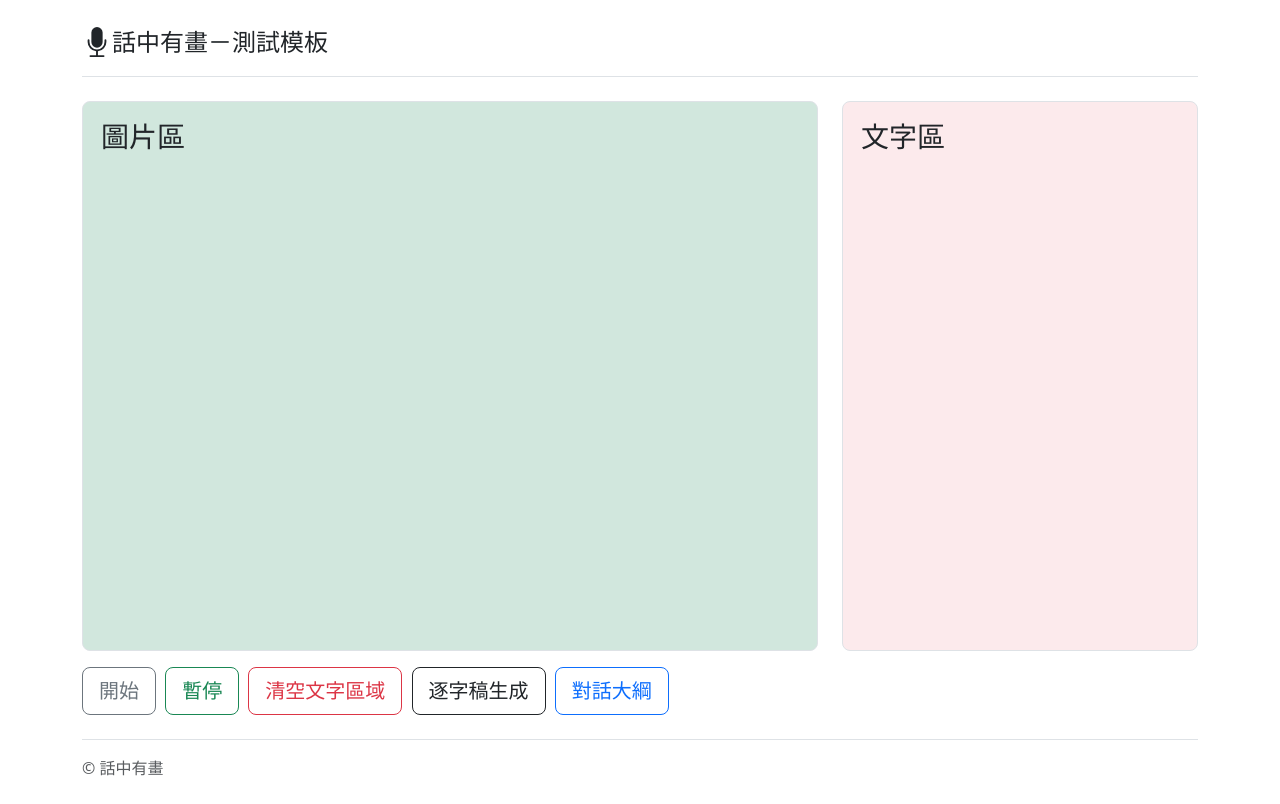
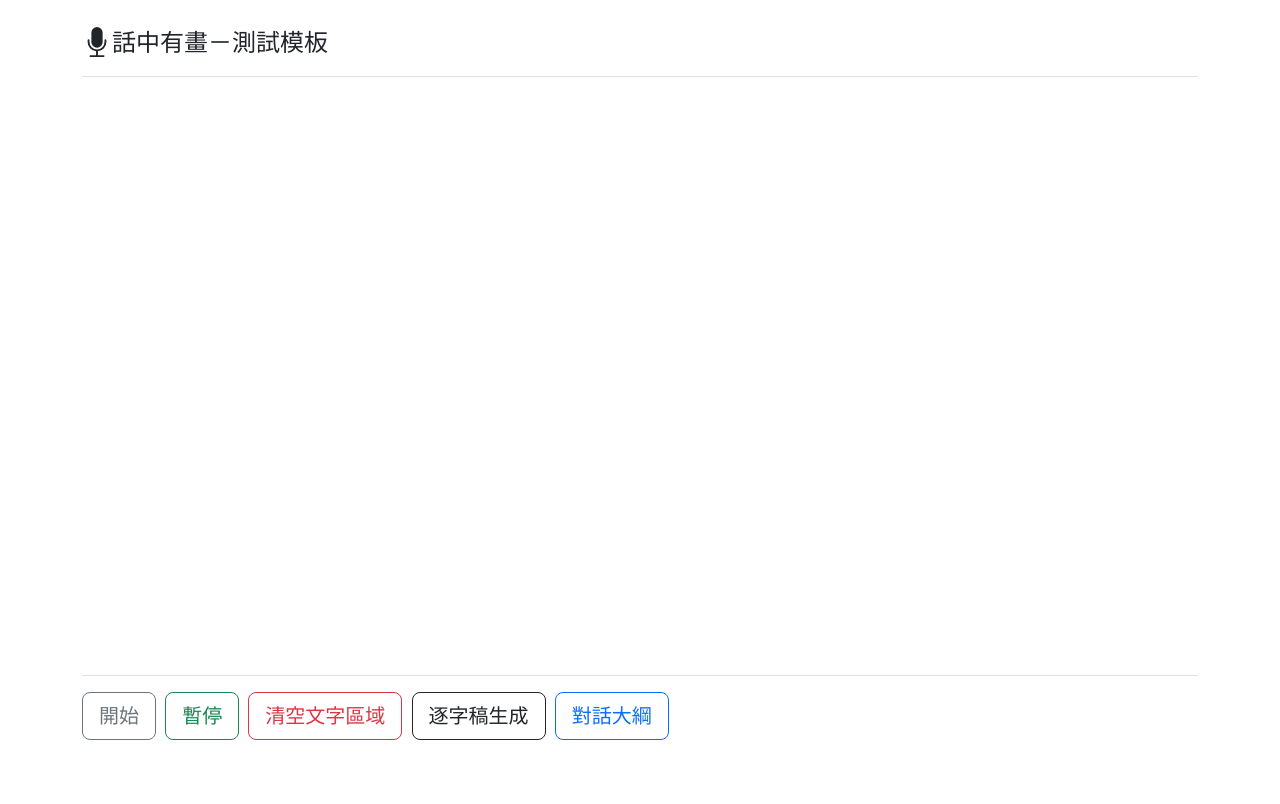
Before and after one commit to howardtuan/GraduationProject, a Flask app: page / in a window 1280 px wide. After the commit the page ends 740 px from the top, so only its background shows below. Run offline with Flask 3, Linux system fonts and the light colour scheme.

Commit message:
第五屆比賽完成

```diff
--- a/app.py
+++ b/app.py
@@ -53,9 +53,13 @@ def outlinetest():
     data = request.get_json()
     value = data['value']
 
+    G = nx.Graph()
+
     #處理
     matrix = np.array([[0, 1], [1, 0]])
-    graph = nx.from_numpy_matrix(matrix)
+    G.add_edges_from(np.argwhere(matrix))
+
+    # graph = nx.from_numpy_matrix(matrix)
     outline=''  #儲存摘要
     outline_dict={}
 
--- a/templates/index.html
+++ b/templates/index.html
@@ -47,31 +47,28 @@
 
 
 
-          <div class="row align-items-md-stretch" >
+          <div class="row align-items-md-stretch">
             <div class="col-md-8">
-                <div class="h-100 p-5 bg-success-subtle border rounded-3" style="min-height: 550px;">
-                    <h3 style="margin-top: -30px;margin-left: -30px;">圖片區</h3>
-
+                <div class="h-100 p-5 rounded-3 position-relative" style="min-height: 550px;">
+                    <!-- <h3 style="margin-top: -30px;margin-left: -30px;">圖片區</h3> -->
                     <div class="image-container" id="image-container"></div>
-
                 </div>
             </div>
+
             <div class="col-md-4">
-                <div class="h-100 p-5 bg-danger p-2 text-dark bg-opacity-10 border rounded-3" style="height: 550px; max-height: 550px; overflow-y: auto;">
-                    <h3 style="margin-top: -30px;margin-left: -30px;">文字區</h3>
+                <div class="h-100 p-5 p-2 text-dark bg-opacity-10 rounded-3" style="height: 550px; max-height: 550px; overflow-y: auto;">
+                    <!-- <h3 style="margin-top: -30px;margin-left: -30px;">文字區</h3> -->
                     <div id="result"></div>
                 </div>
             </div>
         </div>
 
+
+
+
         <p></p>
 
-        <button type="button" class="btn btn-outline-secondary btn-lg" style="margin-right:5px"id="transcribe-btn" onclick="toggleTranscription()">開始</button>
-        <button type="button" class="btn btn-outline-success btn-lg" style="margin-right:5px" id="pause-btn" onclick="togglePause()">暫停</button>
-        <button type="button" class="btn btn-outline-danger btn-lg" style="margin-right:5px"id="clear-btn" onclick="clearResult()">清空文字區域</button>
 
-        <button type="button" class="btn btn-outline-dark btn-lg" style="margin-right:5px" data-bs-toggle="modal" data-bs-target="#scriptModal" onclick="showTranscript()">逐字稿生成</button>
-        <button type="button" class="btn btn-outline-primary btn-lg" data-bs-toggle="modal" data-bs-target="#scriptModal2" onclick="showDialogueSummary()">對話大綱</button>
         <!-- Modal 彈出視窗 -->
         <div class="modal fade" id="scriptModal" tabindex="-1" aria-labelledby="scriptModalLabel" aria-hidden="true">
             <div class="modal-dialog">
@@ -195,6 +192,12 @@
                 var keywords = [];
                 var keywordMap = {
                     '青蛙': '/static/images/frog.jpeg',
+                    '鹹水雞': '/static/images/gg.png',
+                    '霸王': '/static/images/gg2.png',
+                    '十字路口': '/static/images/p1.jpeg',
+                    '日新路': '/static/images/p2.jpeg',
+                    '屈臣氏': '/static/images/p3.jpeg',
+                    '對面': '/static/images/p4.jpeg',
                     // 其他關鍵字和對應的圖片路徑
                     // '關鍵字': '圖片路徑',
                 };
@@ -227,6 +230,12 @@
             function getImagePath(keyword) {
                 var keywordMap = {
                     '青蛙': '/static/images/frog.jpeg',
+                    '鹹水雞': '/static/images/gg.png',
+                    '霸王': '/static/images/gg2.png',
+                    '十字路口': '/static/images/p1.jpeg',
+                    '日新路': '/static/images/p2.jpeg',
+                    '屈臣氏': '/static/images/p3.jpeg',
+                    '對面': '/static/images/p4.jpeg',
                     // 其他關鍵字和對應的圖片路徑
                     // '關鍵字': '圖片路徑',
                 };
@@ -346,7 +355,14 @@
 
 
         </script>
-        <footer class="pt-3 mt-4 text-body-secondary border-top"> © 話中有畫</footer>
+        <!--© 話中有畫-->
+        <footer class="pt-3 mt-4 text-body-secondary border-top"> </footer>
+        <button type="button" class="btn btn-outline-secondary btn-lg" style="margin-right:5px"id="transcribe-btn" onclick="toggleTranscription()">開始</button>
+        <button type="button" class="btn btn-outline-success btn-lg" style="margin-right:5px" id="pause-btn" onclick="togglePause()">暫停</button>
+        <button type="button" class="btn btn-outline-danger btn-lg" style="margin-right:5px"id="clear-btn" onclick="clearResult()">清空文字區域</button>
+
+        <button type="button" class="btn btn-outline-dark btn-lg" style="margin-right:5px" data-bs-toggle="modal" data-bs-target="#scriptModal" onclick="showTranscript()">逐字稿生成</button>
+        <button type="button" class="btn btn-outline-primary btn-lg" data-bs-toggle="modal" data-bs-target="#scriptModal2" onclick="showDialogueSummary()">對話大綱</button>
         </div>
       </main>
 </body>
```
Also changed, not shown: static/images/gg.png (added), static/images/gg2.png (added), static/images/p1.jpeg (added), static/images/p2.jpeg (added), static/images/p3.jpeg (added), static/images/p4.jpeg (added).
